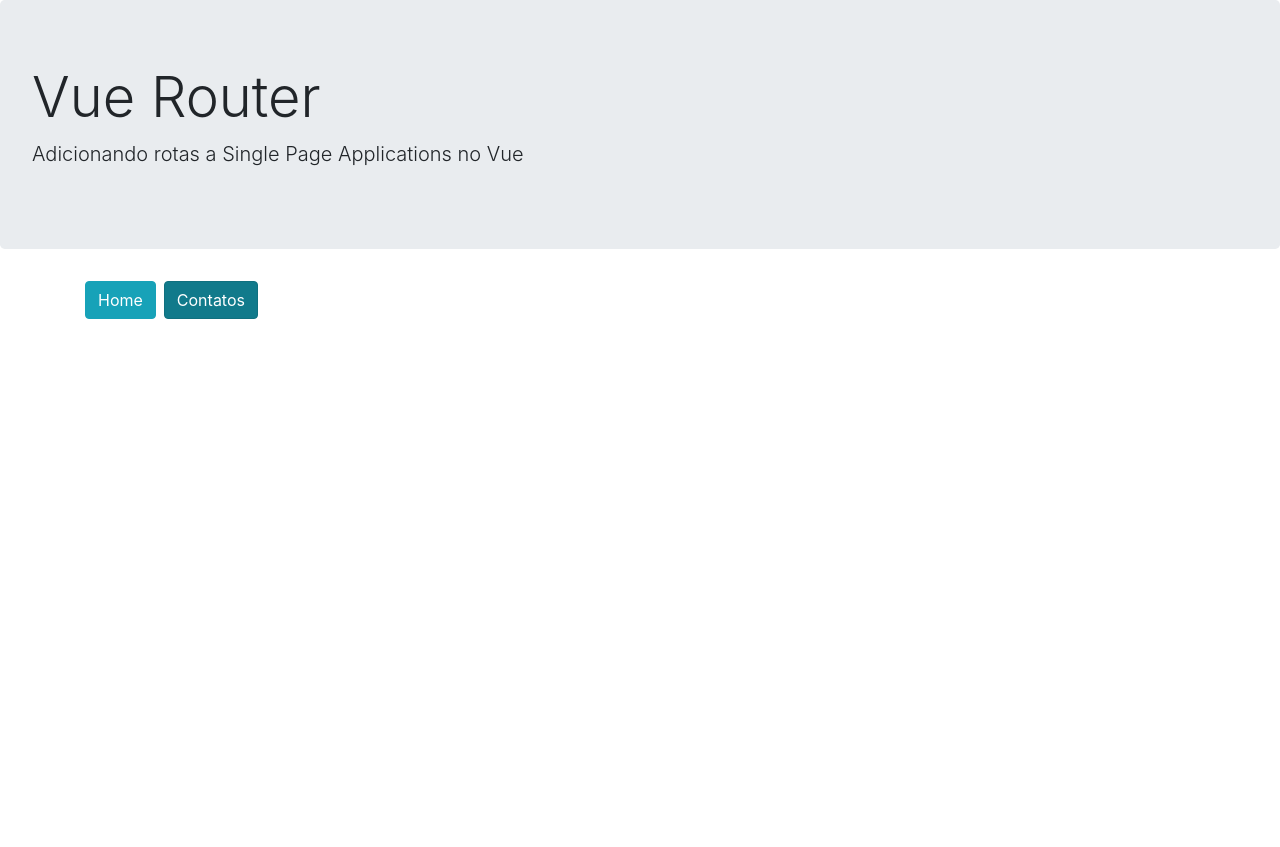
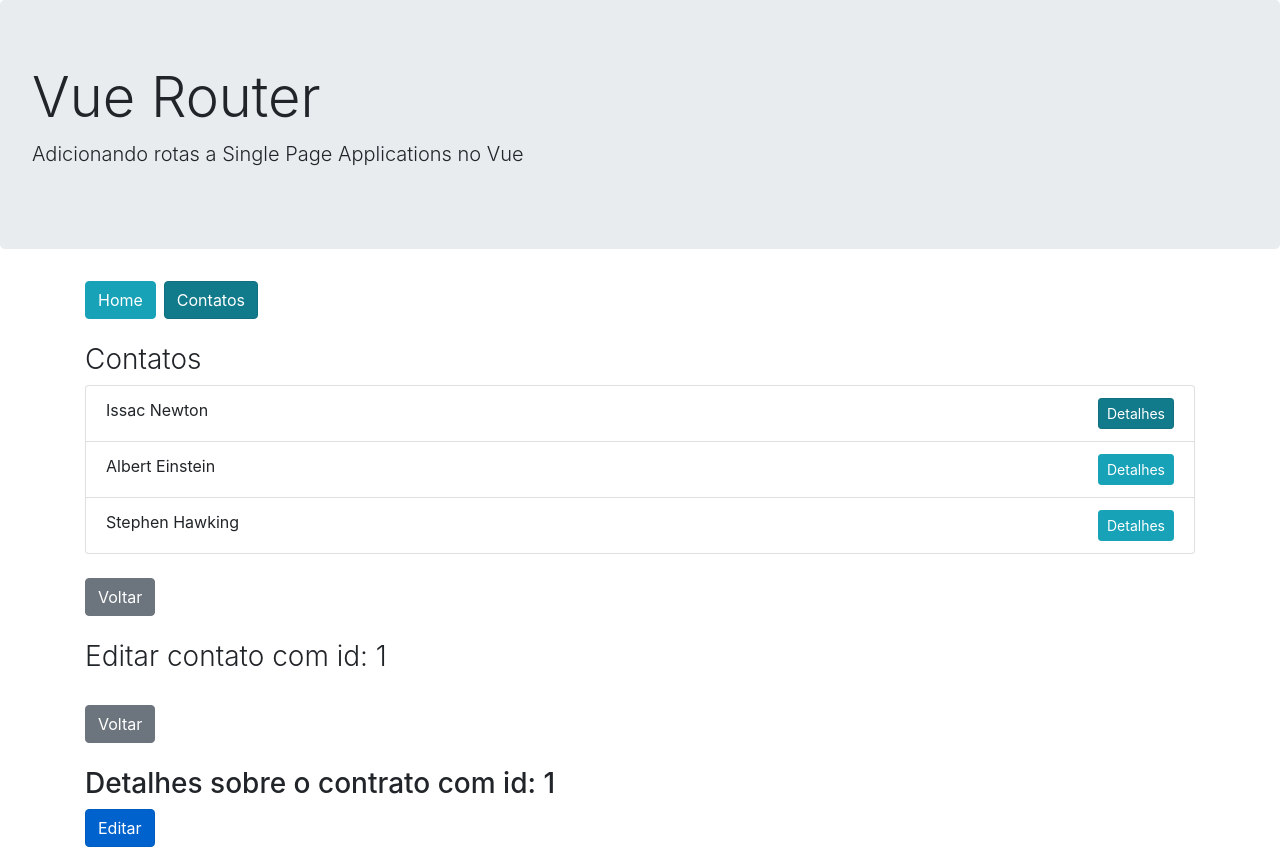
Before and after one commit to italo-brenner/vue-rotas, a Vue app: page /contatos/1/editar in a window 1280 px wide. Before the commit the page ends 800 px from the top, so only its background shows below. Built offline with nearby package versions, Linux system fonts and the light colour scheme; the HTML template or start-up script is replaced by a standard one.

Commit message:
Usando multiplos Router Views

```diff
--- a/src/router.js
+++ b/src/router.js
@@ -4,6 +4,7 @@ import Home from './views/Home'
 import Contatos from './views/contatos/Contatos'
 import ContatosHome from './views/contatos/ContatosHome'
 import ContatoDetalhes from './views/contatos/ContatoDetalhes'
+import ContatoEditar from './views/contatos/ContatoEditar'
 
 Vue.use(VueRouter)
 
@@ -15,7 +16,14 @@ export default new VueRouter({
       path: '/contatos',
       component: Contatos,
       children: [
-        { path: '/contatos/:id', component: ContatoDetalhes, name: 'contato' },
+        { path: ':id', component: ContatoDetalhes, name: 'contato' },
+        {
+          path: ':id/editar',
+          components: {
+            default: ContatoEditar,
+            'contato-detalhes': ContatoDetalhes
+          }
+        },
         { path: '', component: ContatosHome }
       ]
     },
--- a/src/views/contatos/ContatoDetalhes.vue
+++ b/src/views/contatos/ContatoDetalhes.vue
@@ -1,5 +1,13 @@
 <template>
-  <h3 class="font-weight light">Detalhes sobre o contrato com id: {{ id }}</h3>
+  <div>
+    <h3 class="font-weight light">Detalhes sobre o contrato com id: {{ id }}</h3>
+    <router-link
+      :to="`/contatos/${id}/editar`"
+      class="btn btn-primary">
+
+      Editar
+    </router-link>
+  </div>
 </template>
 
 <script>
--- /dev/null
+++ b/src/views/contatos/ContatoEditar.vue
@@ -0,0 +1,11 @@
+<template>
+  <div>
+    <h3 class="font-weight-light">Editar contato com id: {{ $route.params.id }}</h3>
+    <button
+      class="btn btn-secondary mt-4 mb-4"
+      @click="$router.back()">
+
+      Voltar
+    </button>
+  </div>
+</template>
--- a/src/views/contatos/Contatos.vue
+++ b/src/views/contatos/Contatos.vue
@@ -2,6 +2,7 @@
   <div>
     <ContatosLista />
     <router-view></router-view>
+    <router-view name="contato-detalhes"></router-view>
   </div>
 </template>
 
```
